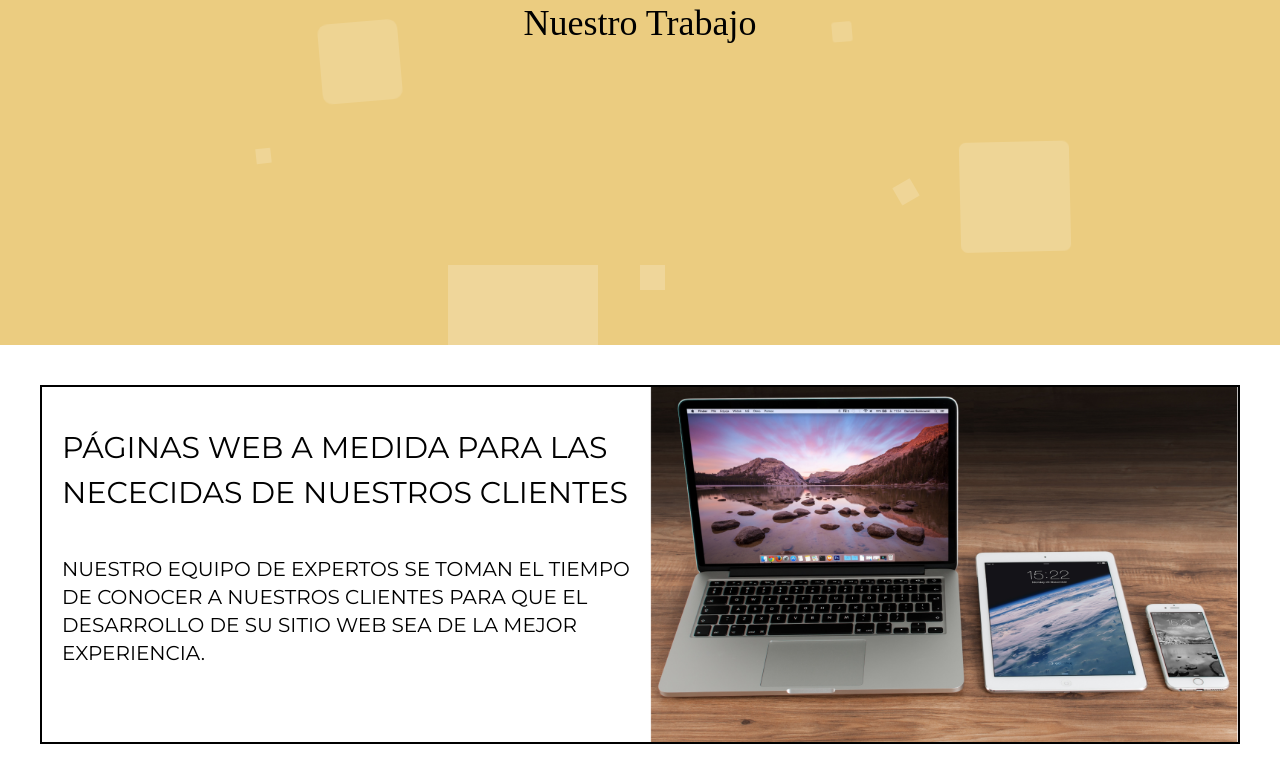
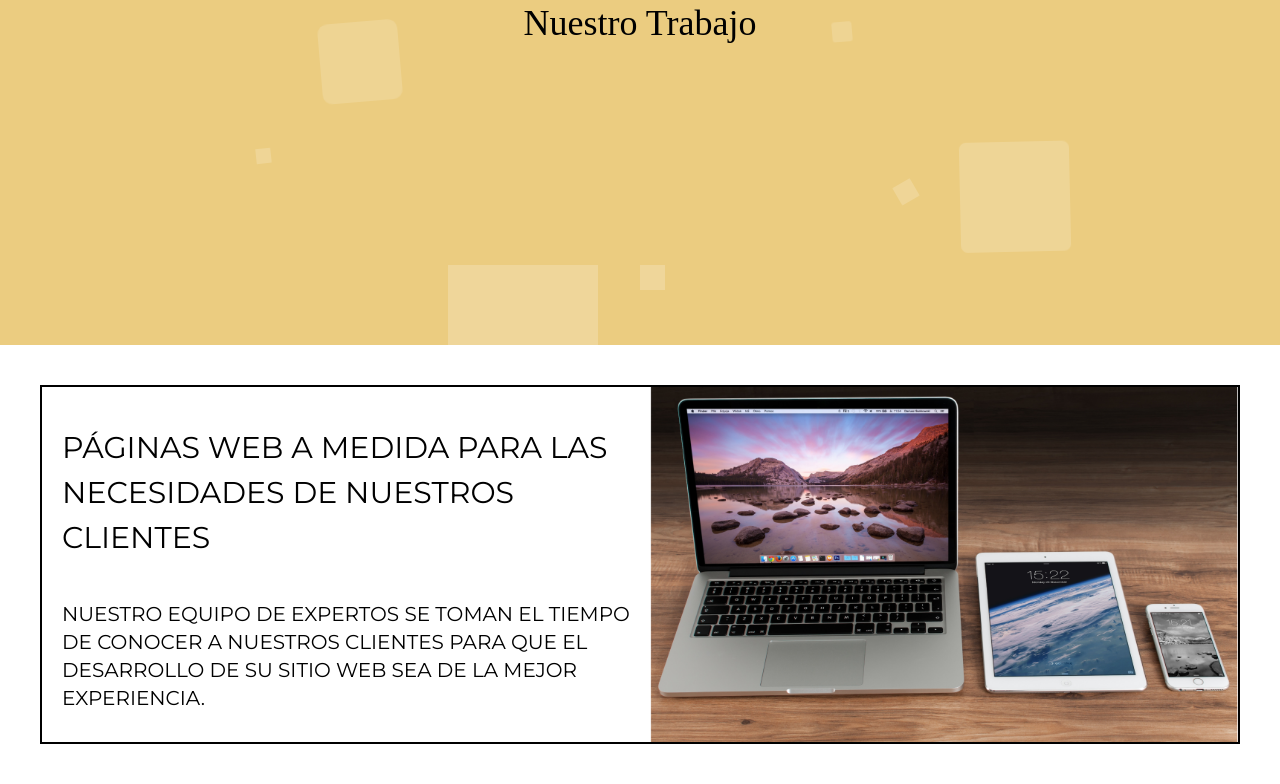
Before and after one commit to VenusDev1/landing-page-front, a Next.js app: page /ourwork in a window 1280 px wide. Shown: the part 455-1239 px from the top of the page. Built offline with nearby package versions, Linux system fonts and the light colour scheme; a web font is replaced by a local one.

Commit message:
Update OurWorkBody.jsx

```diff
--- a/components/OurWorkPage/OurWorkBody.jsx
+++ b/components/OurWorkPage/OurWorkBody.jsx
@@ -1,10 +1,10 @@
 function OurWorkBody() {
     return (
-        <body className="z-[99] w-[100%] h-[100%]">
+        <section className="z-[99] w-[100%] h-[100%]">
             <div className='flex flex-col m-4 lg:m-10 '>
                 <div className=" w-[100%] flex flex-col lg:flex-row lg:justify-between items-center border-[2px] border-solid bg-white border-black mb-10">
                     <div className=' w-[100%] lg:h-[25vw] p-5'>
-                        <h2 className='font-monsterrat text-left text-black text-[15px] lg:text-[30px] lg:pb-10 pb-2 uppercase'>Páginas web a medida para las nececidas de nuestros clientes</h2>
+                        <h2 className='font-monsterrat text-left text-black text-[15px] lg:text-[30px] lg:pb-10 pb-2 uppercase'>Páginas web a medida para las necesidades de nuestros clientes</h2>
                         <p className='font-monsterrat text-left text-black text-[10px] lg:text-xl uppercase'>Nuestro equipo de expertos se toman el tiempo de conocer a nuestros clientes para que el desarrollo de su sitio web sea de la mejor experiencia.</p>
                     </div>
                     <div className='lg:w-[100%]'>
@@ -39,7 +39,7 @@ function OurWorkBody() {
                     </div>
                 </div>
             </div>
-        </body>
+        </section>
      );
 }
 
```
